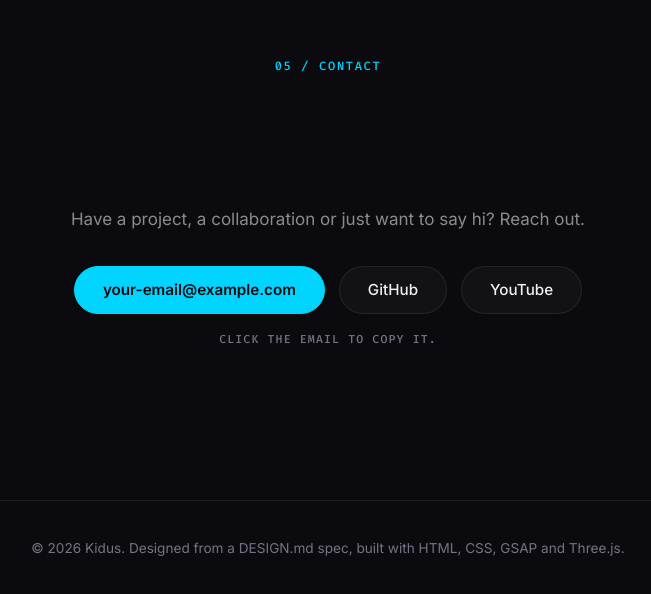
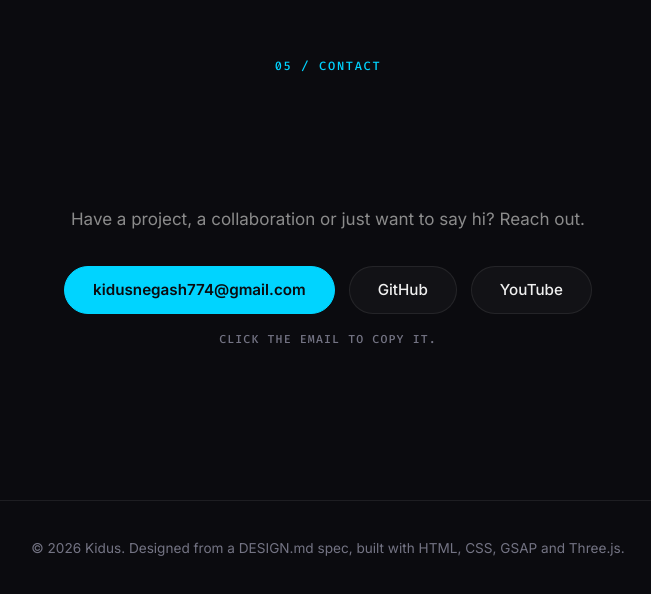
Before and after one commit to kidus-byte/kidus-byte.github.io, a plain HTML site: page index.html in a window 1280 px wide. Shown: the part 7604-8198 px from the top of the page, without its empty margins (312-963 px from the left). Drawn offline with nearby package versions, Linux system fonts and the light colour scheme.

Commit message:
Update contact links

```diff
--- a/index.html
+++ b/index.html
@@ -224,9 +224,9 @@ JOIN patients p ON p.id = a.patient_id;</pre>
         <p class="contact-lead">Have a project, a collaboration or just want to say hi? Reach out.</p>
         <div class="cta">
           <button class="btn btn-primary" id="copy-email" data-email="your-email@example.com" data-magnet type="button">
-            <span id="copy-label">your-email@example.com</span>
+            <span id="copy-label">kidusnegash774@gmail.com</span>
           </button>
-          <a class="btn" href="https://github.com/your-username" target="_blank" rel="noopener" data-magnet>GitHub</a>
+          <a class="btn" href="https://github.com/kidus-byte" target="_blank" rel="noopener" data-magnet>GitHub</a>
           <a class="btn" href="https://youtube.com/@your-channel" target="_blank" rel="noopener" data-magnet>YouTube</a>
         </div>
         <p class="hint">Click the email to copy it.</p>
```
